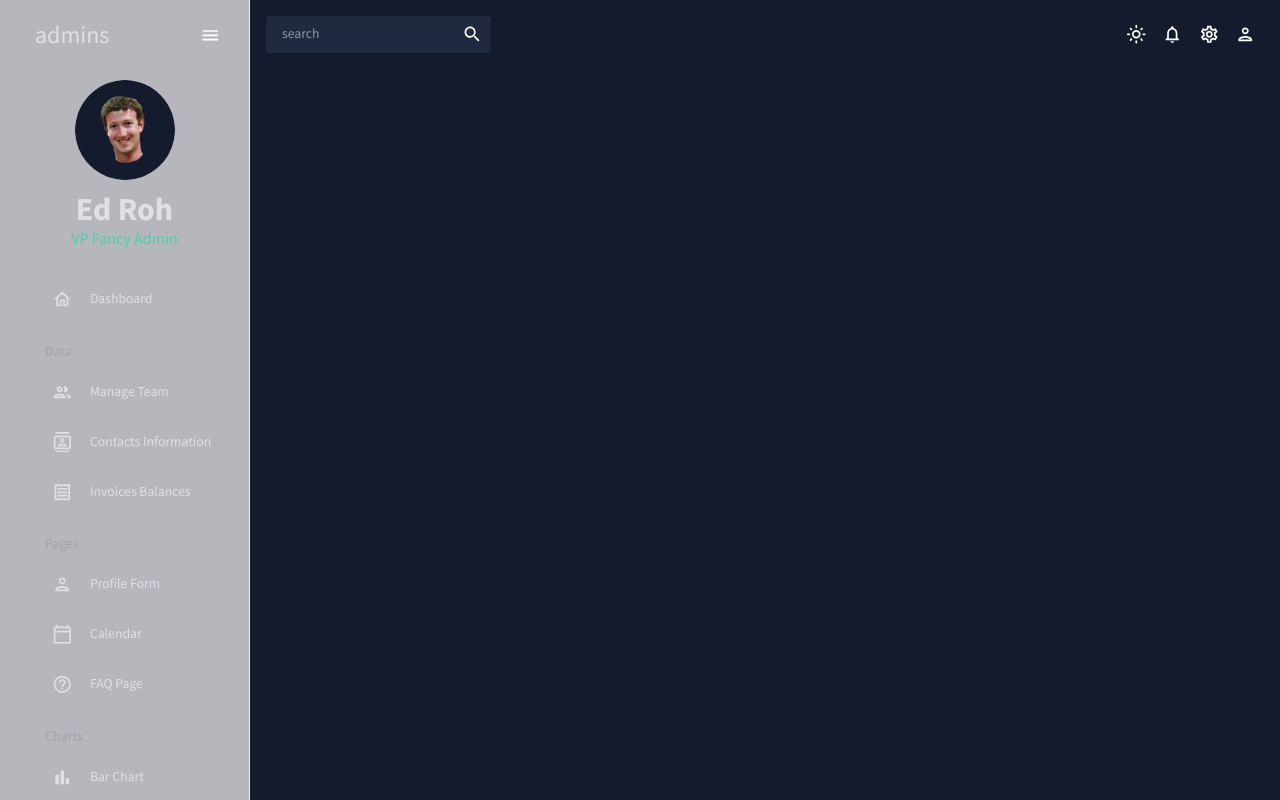
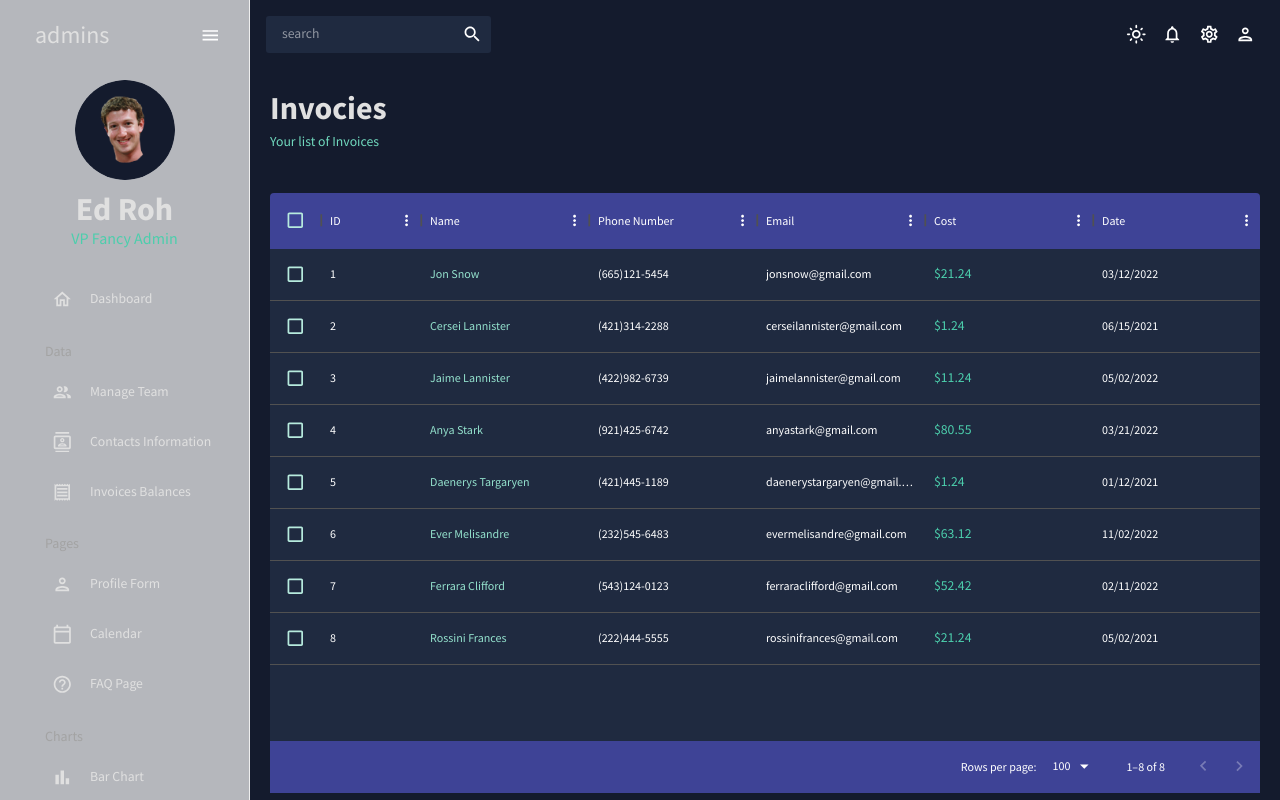
Before and after one commit to Clinton-dev/admindashboard, a React (Vite) app: page /admindashboard/invoices in a window 1280 px wide. Shown: the top 800 px of the page. Built offline with nearby package versions, Linux system fonts and the light colour scheme.

Commit message:
Add Invoices

```diff
--- a/src/App.jsx
+++ b/src/App.jsx
@@ -6,7 +6,7 @@
 import Dashboard from "./scenes/dashboard";
 import Team from "./scenes/team";
 import Contacts from "./scenes/contacts";
-// import Invoices from "./scenes/invoices";
+import Invoices from "./scenes/invoices";
 // import Bar from "./scenes/bar";
 // import Form from "./scenes/form";
 // import Line from "./scenes/line";
@@ -29,7 +29,7 @@
               <Route path="/" element={<Dashboard />}/>
               <Route path="/team" element={<Team />} />
               <Route path="/contacts" element={<Contacts />} />
-              {/* <Route path="/invoices" element={<Invoices />} /> */}
+              <Route path="/invoices" element={<Invoices />} />
               {/* <Route path="/form" element={<Form />} /> */}
               {/* <Route path="/bar" element={<Bar />} /> */}
               {/* <Route path="/pie" element={<Pie />} /> */}
--- /dev/null
+++ b/src/scenes/invoices/index.jsx
@@ -0,0 +1,87 @@
+import { Box, Typography, useTheme } from "@mui/material";
+import { DataGrid, GridToolbar } from "@mui/x-data-grid";
+import { tokens } from "../../theme";
+import { mockDataInvoices } from "../../data/mockData";
+import Header from "../../components/Header";
+
+const Invoices = () => {
+    const theme = useTheme();
+    const colors = tokens(theme.palette.mode);
+    const columns = [
+        { field: "id", headerName: "ID" },
+        {
+            field: "name",
+            headerName: "Name",
+            flex: 1,
+            cellClassName: "name-column--cell",
+        },
+        {
+            field: "phone",
+            headerName: "Phone Number",
+            flex: 1,
+        },
+        {
+            field: "email",
+            headerName: "Email",
+            flex: 1,
+        },
+        {
+            field: "cost",
+            headerName: "Cost",
+            flex: 1,
+            renderCell: (params) => (
+                <Typography color={colors.greenAccent[500]}>
+                    ${params.row.cost}
+                </Typography>
+            ),
+        },
+        {
+            field: "date",
+            headerName: "Date",
+            flex: 1,
+        },
+    ];
+
+    return (
+        <Box m="20px">
+            <Header title="Invocies" subtitle="Your list of Invoices" />
+            <Box
+                m="40px 0 0 0"
+                height="75vh"
+                sx={{
+                    "& .MuiDataGrid-root": {
+                      border: "none",
+                    },
+                    "& .MuiDataGrid-cell": {
+                      borderBottom: "none",
+                    },
+                    "& .name-column--cell": {
+                      color: colors.greenAccent[300],
+                    },
+                    "& .MuiDataGrid-columnHeaders": {
+                      backgroundColor: colors.blueAccent[700],
+                      borderBottom: "none",
+                    },
+                    "& .MuiDataGrid-virtualScroller": {
+                      backgroundColor: colors.primary[400],
+                    },
+                    "& .MuiDataGrid-footerContainer": {
+                      borderTop: "none",
+                      backgroundColor: colors.blueAccent[700],
+                    },
+                    "& .MuiCheckbox-root": {
+                      color: `${colors.greenAccent[200]} !important`,
+                    },
+                  }}
+            >
+                <DataGrid
+                    checkboxSelection
+                    rows={mockDataInvoices}
+                    columns={columns}
+                />
+            </Box>
+        </Box>
+    );
+};
+
+export default Invoices;
```
